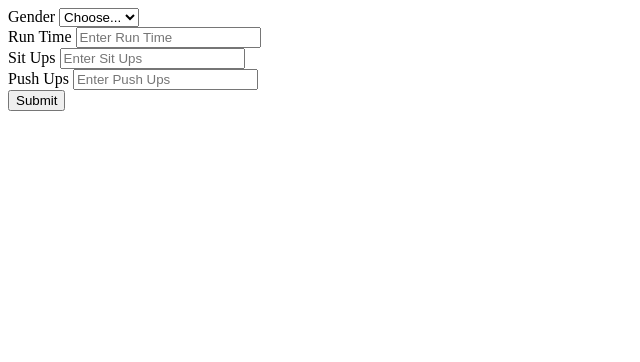
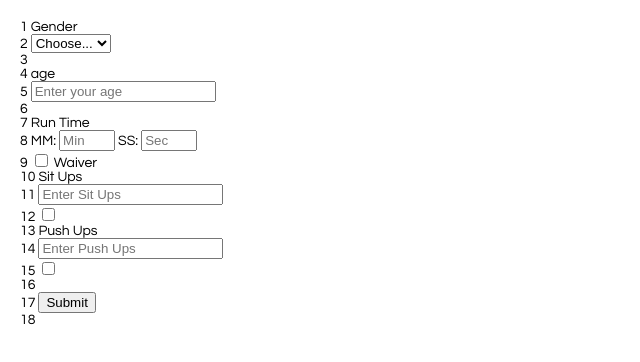
Before and after one commit to Aaron-m-ram/pt-calculator-app, a website with bundled scripts: page Form.html in a window 1280 px wide. Shown: the whole page, without its empty margins (0-640 px from the left). Built offline with nearby package versions, Linux system fonts and the light colour scheme.

Commit message:
New HTML format
redid the whole grid layout. Got rid of excess classes and ids and fors

```diff
--- a/Form.html
+++ b/Form.html
@@ -1,44 +1,91 @@
 <!DOCTYPE html>
 <html lang="en">
+
 <head>
+	<!-- <link href="https://cdn.jsdelivr.net/npm/bootstrap@5.0.2/dist/css/bootstrap.min.css" rel="stylesheet" integrity="sha384-EVSTQN3/azprG1Anm3QDgpJLIm9Nao0Yz1ztcQTwFspd3yD65VohhpuuCOmLASjC" crossorigin="anonymous"> -->
+	<link rel="stylesheet" href="index.css">
 	<meta charset="UTF-8">
 	<title>PT Calculator</title>
+	<script src="https://cdnjs.cloudflare.com/ajax/libs/moment.js/2.20.1/moment.min.js"></script>
 </head>
-    <body><form>
-    <div class="form-row align-items-center">
-      <div class="col-auto my-1">
-        <label class="mr-sm-2" for="inlineFormCustomSelect">Gender</label>
-        <select class="custom-select mr-sm-2" id="inlineFormCustomSelect">
+
+<body>
+  <div class="grid-container">
+
+    <div class="grid-item">1
+      <label class="label"> Gender</label>
+      </div>
+
+    <div class="grid-item">2
+      <select class="Input" id="Gender-Select">
         <option selected>Choose...</option>
         <option value="1">Female</option>
         <option value="2">Male</option>
       </select>
     </div>
-      </div>
-  </form>
-<form id="input name" onsubmit="return false">
-    <div class="form-group">
-      <label for="exampleInputEmail1">Run Time</label>
-      <input type="text" class="form-control" id="exampleInputRunTime" aria-describedby="RunTimeHelp" placeholder="Enter Run Time"
-      min="00:01">
+
+    <div class="grid-item">3</div>
+
+    <div class="grid-item">4
+      <label class="label"> age</label>
     </div>
 
-    <div class="form-group">
-      <label for="exampleInputSitUps">Sit Ups</label>
-      <input type="number" class="form-control" id="exampleInputSitUps" placeholder="Enter Sit Ups"
-      min=0>
+
+    <div class="grid-item">5
+      <input class="Input" id="InputAge" min="0" placeholder="Enter your age" type="number">
     </div>
 
-    <div class="form-group">
-        <label for="exampleInputSitUps">Push Ups</label>
-        <input type="number" class="form-control" id="exampleInputSitUps" placeholder="Enter Push Ups"
-        min=0>
+    <div class="grid-item">6</div>
+
+    <div class="grid-item">7
+      <label class="label">Run Time</label>
     </div>
 
-      <div class="col-auto my-1">
-        <button type="submit" class="btn btn-primary" id="SubmitBtn">Submit</button>
+    <div class="grid-item">8
+      <label>MM:</label>
+      <input type="number" id="minutesInput" placeholder="Min" min=0 max=60>
+      <label>SS:</label>
+      <input type="number" id="secondsInput" placeholder="Sec" min=0 max=60>
     </div>
 
+    <div class="grid-item">9
+      <input type="checkbox" class="waiver" id="runWaiver" autocomplete="off">
+      <label class="label">Waiver</label>
+    </div>
+
+    <div class="grid-item">10
+      <label class="label">Sit Ups</label>
+    </div>
+
+    <div class="grid-item">11
+      <input type="number" class="input" id="sitUpsInput" placeholder="Enter Sit Ups" min=0>
+    </div>
+
+    <div class="grid-item">12
+      <input type="checkbox" class="waiver" id="sitUpWaiver" autocomplete="off">
+    </div>
+
+    <div class="grid-item">13
+      <label class="label">Push Ups</label>
+    </div>
+
+    <div class="grid-item">14
+      <input type="number" class="input" id="pushUpInput" placeholder="Enter Push Ups" min=0>
+    </div>
+
+    <div class="grid-item">15
+      <input type="checkbox" class="waiver" id="pushUpWaiver" autocomplete="off">
+    </div>
+
+    <div class="grid-item">16</div>
+
+    <div class="grid-item">17
+      <button type="submit" id="SubmitBtn">Submit</button>
+    </div>
+
+    <div class="grid-item">18</div>
+
+  </div>
 </body>
 <script type="module" src="Form.js"></script>
 </html>
```
Lines whose indentation alone changed are shown as unchanged.
